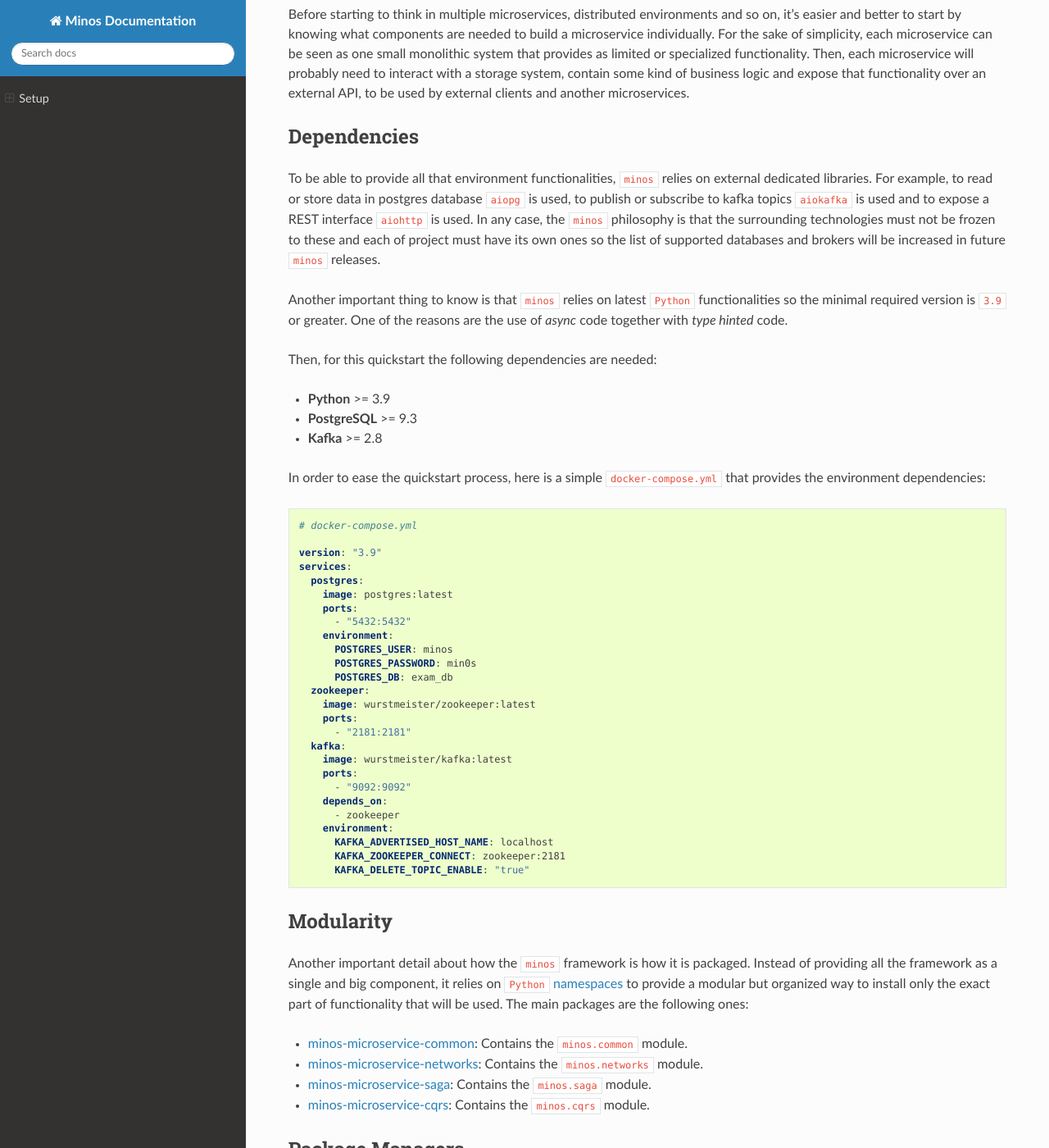
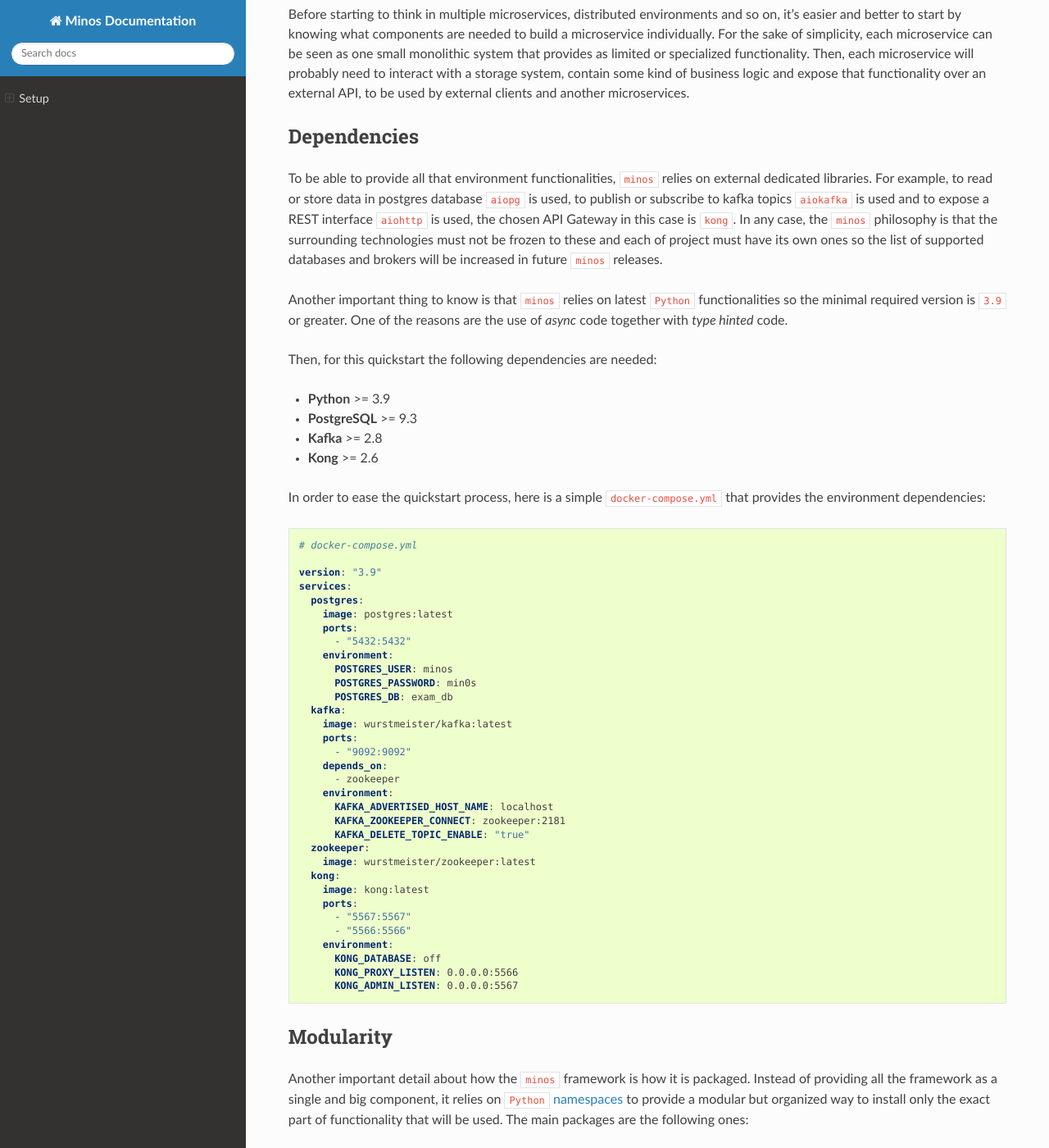
Before and after one commit to Clariteia/minos-documentation, a Sphinx documentation site: the page built from docs/quickstart/setup.md, in a window 1280 px wide and 1400 px high, scrolled down 210 px. Shown: the whole window at 82% size. Built offline with Sphinx 7.4.7 and the Read the Docs theme 2.0.0, drawn with Linux system fonts in a browser that asks for light colours; some of the changed text lies outside the part shown.

Commit message:
* Add kong as the api gateway.

````diff
--- a/docs/quickstart/setup.md
+++ b/docs/quickstart/setup.md
@@ -12,9 +12,9 @@
 
 To be able to provide all that environment functionalities, `minos` relies on external dedicated libraries. For example,
 to read or store data in postgres database `aiopg` is used, to publish or subscribe to kafka topics `aiokafka` is used
-and to expose a REST interface `aiohttp` is used. In any case, the `minos` philosophy is that the surrounding
-technologies must not be frozen to these and each of project must have its own ones so the list of supported databases
-and brokers will be increased in future `minos` releases.
+and to expose a REST interface `aiohttp` is used, the chosen API Gateway in this case is `kong`. In any case, the `minos`
+philosophy is that the surrounding technologies must not be frozen to these and each of project must have its own ones
+so the list of supported databases and brokers will be increased in future `minos` releases.
 
 Another important thing to know is that `minos` relies on latest `Python` functionalities so the minimal required
 version is `3.9` or greater. One of the reasons are the use of *async* code together with *type hinted* code.
@@ -24,6 +24,7 @@
 * **Python** >= 3.9
 * **PostgreSQL** >= 9.3
 * **Kafka** >= 2.8
+* **Kong** >= 2.6
 
 In order to ease the quickstart process, here is a simple `docker-compose.yml` that provides the environment
 dependencies:
@@ -41,10 +42,6 @@
       POSTGRES_USER: minos
       POSTGRES_PASSWORD: min0s
       POSTGRES_DB: exam_db
-  zookeeper:
-    image: wurstmeister/zookeeper:latest
-    ports:
-      - "2181:2181"
   kafka:
     image: wurstmeister/kafka:latest
     ports:
@@ -55,6 +52,17 @@
       KAFKA_ADVERTISED_HOST_NAME: localhost
       KAFKA_ZOOKEEPER_CONNECT: zookeeper:2181
       KAFKA_DELETE_TOPIC_ENABLE: "true"
+  zookeeper:
+    image: wurstmeister/zookeeper:latest
+  kong:
+    image: kong:latest
+    ports:
+      - "5567:5567"
+      - "5566:5566"
+    environment:
+      KONG_DATABASE: off
+      KONG_PROXY_LISTEN: 0.0.0.0:5566
+      KONG_ADMIN_LISTEN: 0.0.0.0:5567
 ```
 
 ## Modularity
````
Also changed, not shown: other parts of docs/quickstart/setup.md (+5 -6 lines).
